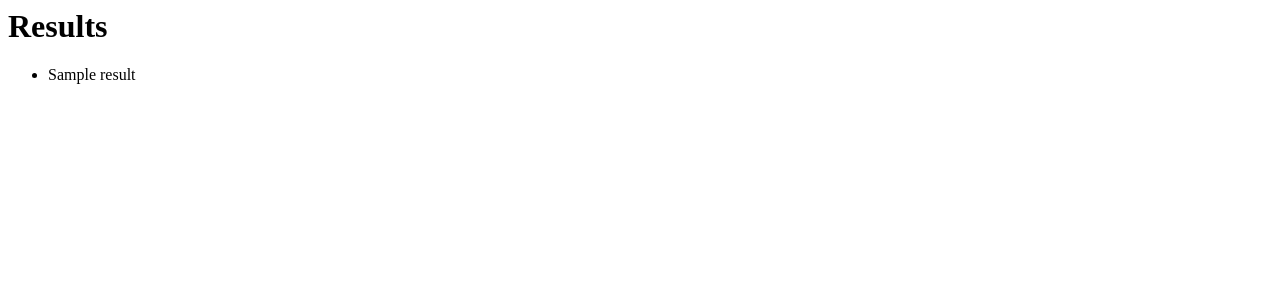
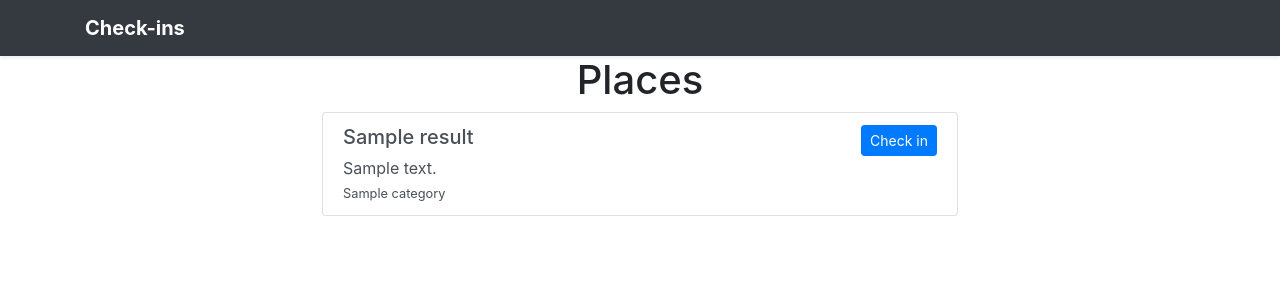
Before and after one commit to victorneo/checkedin, a Django app: template templates/results.html in a window 1280 px wide. Shown: the top 300 px of the page. Run offline with Django 3.2, Linux system fonts and the light colour scheme; the template is opened without the code that fills it: most values are stand-ins (such as "Sample title", 1, 10 or a date in 2020); some libraries are stand-ins or nearby versions.

Commit message:
Use bootstrap, display results nicely

```diff
--- a/locations/models.py
+++ b/locations/models.py
@@ -8,3 +8,4 @@ class Location(models.Model):
     lat = models.DecimalField(max_digits=9, decimal_places=6)
     lon = models.DecimalField(max_digits=9, decimal_places=6)
     name = models.TextField()
+    address = models.TextField()
--- a/static/webapp/index.js
+++ b/static/webapp/index.js
@@ -13,6 +13,7 @@ function geoFindMe() {
     status.textContent = '';
     mapLink.href = `/results?lat=${latitude}&lon=${longitude}`;
     mapLink.textContent = `Check-in`;
+    mapLink.style.display = "inline-flex";
 
     // initialize Leaflet
     var map = L.map('map').setView({lon: longitude, lat: latitude}, 17);
--- /dev/null
+++ b/templates/base.html
@@ -0,0 +1,28 @@
+<html>
+  <head>
+    <meta name="viewport" content="width=device-width, initial-scale=1">
+    <link rel="stylesheet" href="https://stackpath.bootstrapcdn.com/bootstrap/4.4.1/css/bootstrap.min.css" integrity="sha384-Vkoo8x4CGsO3+Hhxv8T/Q5PaXtkKtu6ug5TOeNV6gBiFeWPGFN9MuhOf23Q9Ifjh" crossorigin="anonymous">
+    <script src="https://code.jquery.com/jquery-3.4.1.slim.min.js" integrity="sha384-J6qa4849blE2+poT4WnyKhv5vZF5SrPo0iEjwBvKU7imGFAV0wwj1yYfoRSJoZ+n" crossorigin="anonymous"></script>
+    <script src="https://stackpath.bootstrapcdn.com/bootstrap/4.4.1/js/bootstrap.min.js" integrity="sha384-wfSDF2E50Y2D1uUdj0O3uMBJnjuUD4Ih7YwaYd1iqfktj0Uod8GCExl3Og8ifwB6" crossorigin="anonymous"></script>
+    {% block head %}{% endblock %}
+    <title>{% block title %}{% endblock %}</title>
+  </head>
+  <body>
+    <header>
+      <div class="collapse bg-dark" id="navbarHeader">
+      </div>
+      <div class="navbar navbar-dark bg-dark shadow-sm">
+        <div class="container d-flex justify-content-between">
+          <a href="#" class="navbar-brand d-flex align-items-center">
+            <strong>Check-ins</strong>
+          </a>
+        </div>
+      </div>
+    </header>
+    <main role="main">
+      <div class="container-md">
+      {% block content %} {% endblock %}
+      </div>
+    </main>
+  </body>
+</head>
--- a/templates/results.html
+++ b/templates/results.html
@@ -1,13 +1,22 @@
+{% extends "base.html" %}
 {% load static %}
-<html>
-  <head>
-    <meta name="viewport" content="width=device-width, initial-scale=1">
-    <title>Check-ins</title>
-  </head>
-  <h1>Results</h1>
-  <ul>
-    {% for r in results %}
-    <li>{{ r.name }}</li>
-    {% endfor %}
-  </ul>
-</html>
+
+{% block title %}Places{% endblock %}
+
+{% block content %}
+<div class="container" style="text-align: center; width: 60%;">
+<h1>Places</h1>
+<div class="list-group" style="text-align: left;">
+  {% for r in results %}
+  <a href="#" class="list-group-item list-group-item-action">
+    <div class="d-flex w-100 justify-content-between">
+      <h5 class="mb-1">{{ r.name }}</h5>
+      <small><button type="button" class="btn btn-primary btn-sm" href="#">Check in</button></small>
+    </div>
+    <p class="mb-1">{{ r.location.address }}</p>
+    <small>{% for c in r.categories %}{{ c.name }} {% endfor %}</small>
+  </a>
+  {% endfor %}
+</div>
+</div>
+{% endblock %}
```
Also changed, not shown: checkedin/settings.py (+7 -0 lines), locations/connectors/foursquare.py (+9 -1 lines), templates/index.html (+17 -13 lines), webapp/views.py (line endings or trailing spaces).
